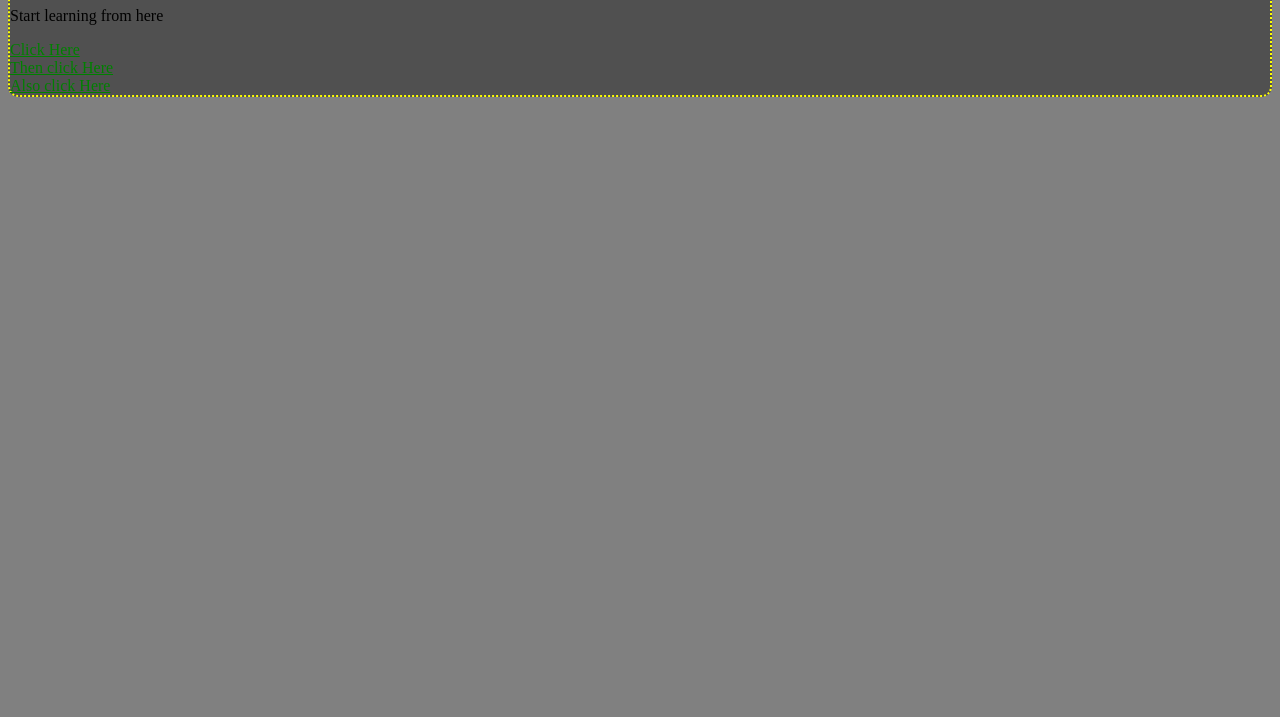
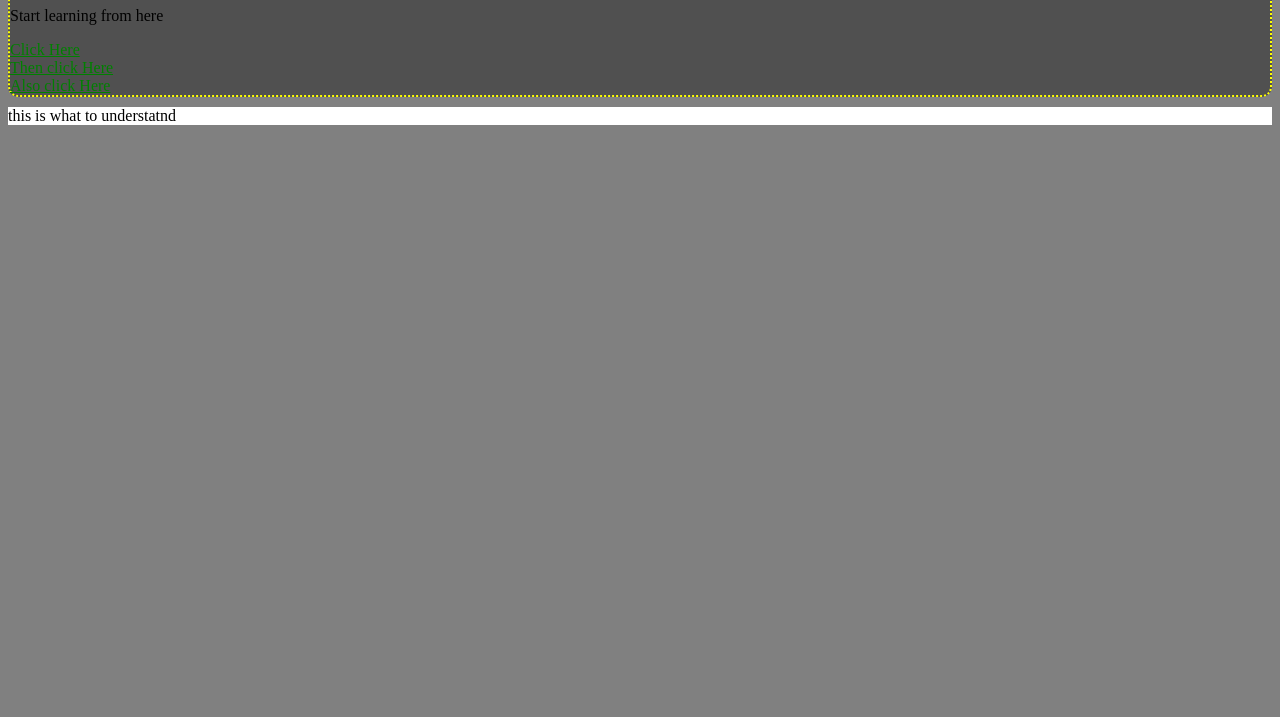
Before and after one commit to 2azahar786/Test, a plain HTML site: page index.html in a window 1280 px wide. Shown: the part 83-800 px from the top of the page. Drawn offline with Linux system fonts and the light colour scheme.

Commit message:
second commit

```diff
--- a/index.html
+++ b/index.html
@@ -21,6 +21,11 @@
         a{
             color: green;
         }
+
+        .mainsection{
+            background-color: white;
+            margin-top: 10px;
+        }
     </style>
 </head>
 <body>
@@ -31,6 +36,9 @@
         <a href="./asset/Test2.html">Then click Here</a><br>
         <a href="./asset/Test3.html">Also click Here</a>
     </div>
+    <div class="mainsection">
+        <div>this is what to understatnd</div>
 
+    </div>
 </body>
 </html>
```
